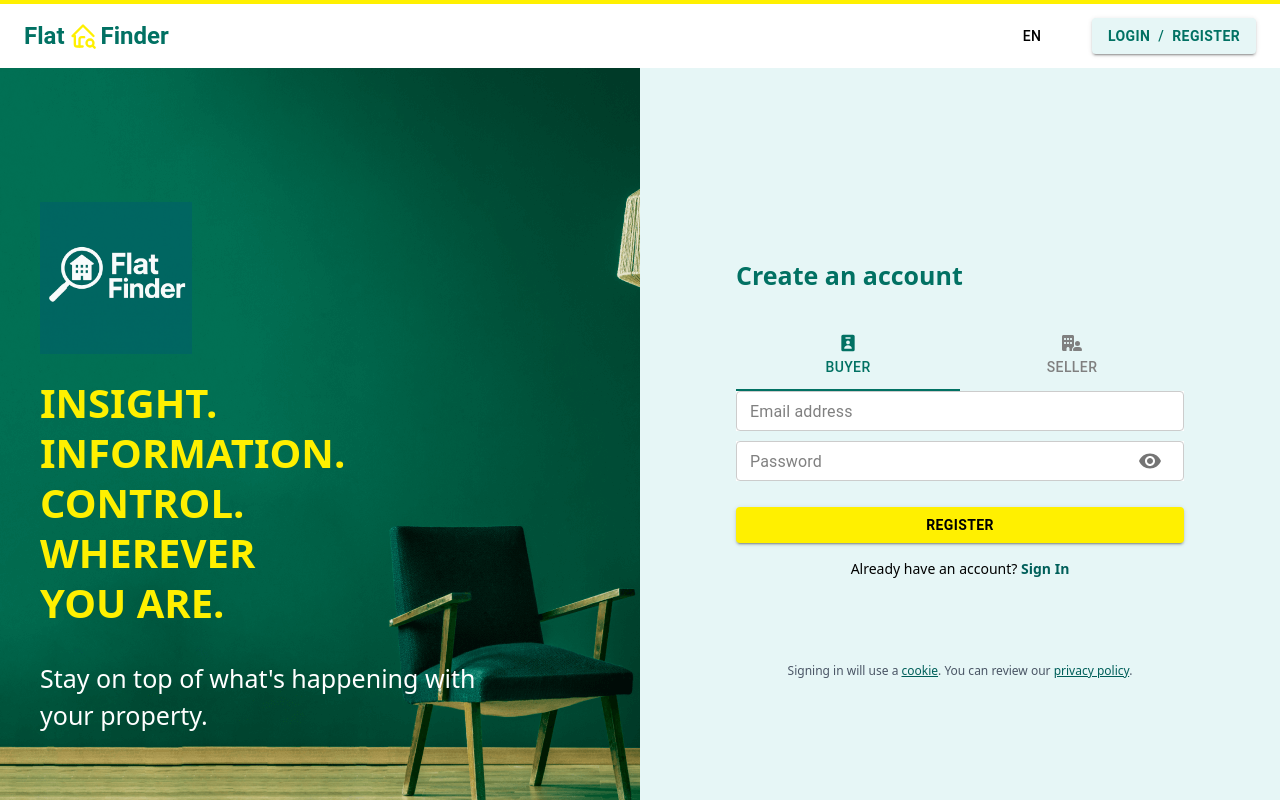
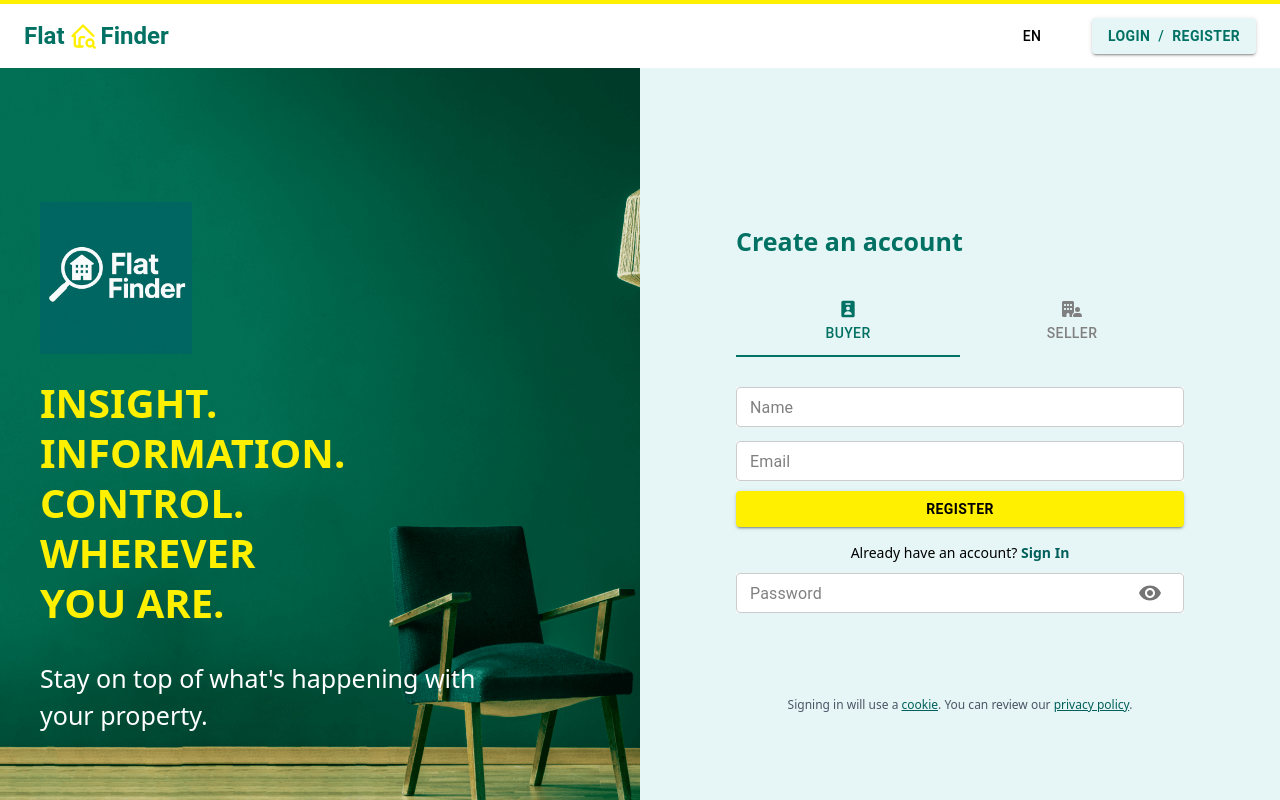
Before and after one commit to Aljoboyer/flat_finder, a Next.js app in the folder flat_finder_front/: page /register in a window 1280 px wide. Shown: the top 800 px of the page. Built offline with nearby package versions, Linux system fonts and the light colour scheme; some icons are missing.

Commit message:
registraction form created

```diff
--- a/flat_finder_front/package.json
+++ b/flat_finder_front/package.json
@@ -18,7 +18,7 @@
     "next": "15.3.2",
     "react": "^19.0.0",
     "react-dom": "^19.0.0",
-    "react-hook-form": "^7.56.4",
+    "react-hook-form": "^7.57.0",
     "react-icons": "^5.5.0",
     "react-redux": "^9.2.0",
     "redux-persist": "^6.0.0"
--- a/flat_finder_front/src/app/(visitor_pages)/(auth_pages)/register/_components/BuyerRegistration.js
+++ b/flat_finder_front/src/app/(visitor_pages)/(auth_pages)/register/_components/BuyerRegistration.js
@@ -1,13 +1,62 @@
 "use client"
+import { Buttons } from '@/components/common/Buttons';
 import InputField from '@/components/common/InputField'
+import { registerFormFields } from '@/constant/formConfigs/registerFormConfigs';
+import { COLORS } from '@/theme/colors';
+import { useRouter } from 'next/navigation';
 import React from 'react'
+import { useForm, Controller } from "react-hook-form";
 
 export default function BuyerRegistraton() {
   const [showPassword, setShowPassword] = React.useState(false);
+  const router = useRouter()
+
+  const {
+    handleSubmit,
+    control,
+    formState: { errors },
+  } = useForm();
+
+  const onSubmit = (data) => {
+    console.log("Form Data:", data);
+  };
+    console.log("Form errors:", errors);
 
   return (
-    <div>
-        <InputField label="Email address" />
+    <div className='mt-4'>
+      <form onSubmit={handleSubmit(onSubmit)} noValidate>
+            {
+              registerFormFields?.map((fieldItem) => (
+                <Controller
+                    key={fieldItem?.field_id}
+                    name={fieldItem?.field_id}
+                    control={control}
+                    defaultValue=""
+                    rules={{
+                      ...fieldItem?.required
+                    }}
+                    render={({ field }) => (
+                        <InputField
+                        otherStyle={{marginTop: '14px'}}
+                        label={fieldItem?.label}
+                        field={field}
+                        field_id={fieldItem?.field_id}
+                        errors={errors}
+                        />
+                    )}
+                  />
+              ))
+            }
+
+          <Buttons type='submit' title="Register" bgColor={COLORS.side_yellow} textColor="black" other_style={{fontWeight: '700', marginTop: '10px'}} />
+      </form>
+
+          <p className="text-sm text-center mt-4">
+            Already have an account?{" "}
+            <span onClick={() => router.push('/login')} className="font-bold text-teal-800 cursor-pointer">Sign In</span>
+          </p>
+
+
         <InputField label="Password"
         passwordInput={true}
         showPassword={showPassword}
--- a/flat_finder_front/src/app/(visitor_pages)/(auth_pages)/register/page.js
+++ b/flat_finder_front/src/app/(visitor_pages)/(auth_pages)/register/page.js
@@ -11,20 +11,13 @@ export default function Register() {
  <div className="w-full max-w-md">
           <h2 className="text-title font-bold text-basecolor mb-6">Create an account</h2>
 
-          <form className="space-y-4">
-            <CommonTabs tabsData={RegisterTabData} tabWidth={'50%'}/>
-
-              <Buttons title="Register" bgColor={COLORS.side_yellow} textColor="black" other_style={{fontWeight: '700', marginTop: '10px'}} />
-
-            <p className="text-sm text-center mt-4">
-              Already have an account?{" "}
-              <span className="font-bold text-teal-800 cursor-pointer">Sign In</span>
-            </p>
+          <div className="space-y-4">
+            <CommonTabs tabsData={RegisterTabData} tabWidth={'50%'} isPanelShow={true}/>
 
             <p className="text-xs text-center mt-4 text-gray-600 mt-21">
               Signing in will use a <a className="underline text-teal-800" href="#">cookie</a>. You can review our <a className="underline text-teal-800" href="#">privacy policy</a>.
             </p>
-          </form>
+          </div>
         </div>
   );
 }
--- a/flat_finder_front/src/components/common/Buttons.js
+++ b/flat_finder_front/src/components/common/Buttons.js
@@ -8,10 +8,11 @@ export const Buttons = ({
     bgColor = COLORS.overlay, textColor = COLORS.baseColor,
     variant = 'contained',
     icon = '',
-    other_style = {}
+    other_style = {},
+    type = ''
 }) => {
   return (
-    <Button onClick={onClickHandler} variant={variant} fullWidth sx={{...other_style , backgroundColor: bgColor, color: textColor}}>
+    <Button type={type} onClick={onClickHandler} variant={variant} fullWidth sx={{...other_style , backgroundColor: bgColor, color: textColor}}>
       {icon && icon}
         {title}
     </Button>
--- a/flat_finder_front/src/components/common/CommonTabs/CommonTabs.js
+++ b/flat_finder_front/src/components/common/CommonTabs/CommonTabs.js
@@ -44,7 +44,7 @@ function a11yProps(index) {
 }
 
 
-export default function CommonTabs({tabsData, tabWidth = 'auto'}) {
+export default function CommonTabs({tabsData, tabWidth = 'auto', isPanelShow}) {
   const [value, setValue] = React.useState(0);
 
   const handleChange = (event, newValue) => {
@@ -75,7 +75,7 @@ export default function CommonTabs({tabsData, tabWidth = 'auto'}) {
                 ))}
         </Tabs>
 
-        {tabsData.map((tab, index) => (
+        {isPanelShow && tabsData.map((tab, index) => (
             <TabPanel
             key={index}
             value={value}
--- a/flat_finder_front/src/components/common/InputField.js
+++ b/flat_finder_front/src/components/common/InputField.js
@@ -29,7 +29,10 @@ export default function InputField({
   label = 'Input',
   showPassword,
   setShowPassword,
-  otherStyle
+  otherStyle,
+  field,
+  field_id,
+  errors
 }) {
 
 
@@ -56,13 +59,17 @@ export default function InputField({
  }
  else{
    return (
-  <TextField
+    <>
+    <TextField
+      {...field}
       fullWidth
       label={label}
       variant="outlined"
       size="small"
-      sx={{...customStyle}}
+      sx={{...customStyle, ...otherStyle}}
     />
+    { errors[field_id] && <p className='text-psm text-red-500'>{errors[field_id].message}</p>}
+    </>
   )
  }
 }
--- /dev/null
+++ b/flat_finder_front/src/constant/formConfigs/regexData.js
@@ -0,0 +1,8 @@
+export const passwordRegex = /^(?=.*[a-z])(?=.*[A-Z])(?=.*\d)(?=.*[@.#$!%*?&])[A-Za-z\d@.#$!%*?&]{8,15}$/;
+
+export const emailRegex = /\S+@\S+\.\S+/;
+
+export const nameRegex = /^[A-Za-z\s]*$/;
+
+export const latitudeRegex = /^[-+]?([1-8]?\d(\.\d+)?|90(\.0+)?)$/;
+export const longitudeRegex = /^[-+]?((1[0-7]\d|[1-9]?\d)(\.\d+)?|180(\.0+)?)$/;
--- /dev/null
+++ b/flat_finder_front/src/constant/formConfigs/registerFormConfigs.js
@@ -0,0 +1,29 @@
+import { emailRegex, nameRegex } from "./regexData";
+
+export const registerFormFields =  [
+    {
+        field_id: 'name',
+        label: 'Name',
+        placeHolder: 'Enter your name',
+        required:{
+            required: 'Please Enter Your Name',
+            pattern: {
+                value: nameRegex,
+                message: "Please enter name without special character or number",
+            }
+        }
+    },
+        {
+        field_id: 'email',
+        label: 'Email',
+        placeHolder: 'Enter your email',
+         required:{
+            required: 'Please Enter Valid Email',
+            pattern: {
+                value: emailRegex,
+                message: "Please Enter Valid Email",
+            }
+        }
+
+    },
+]
```
Also changed, not shown: 1 other file (tests, documents, lock files or other folders).
